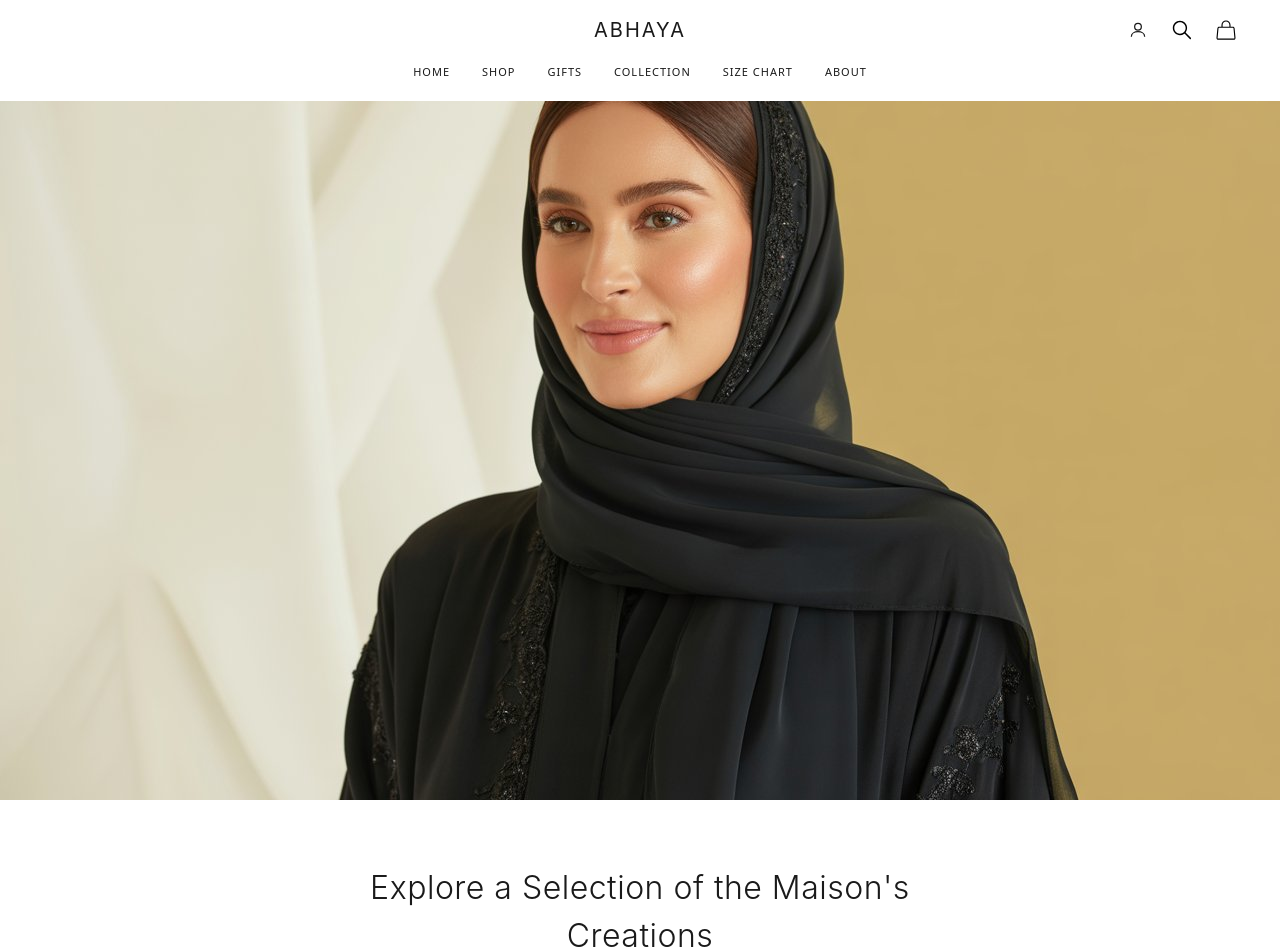
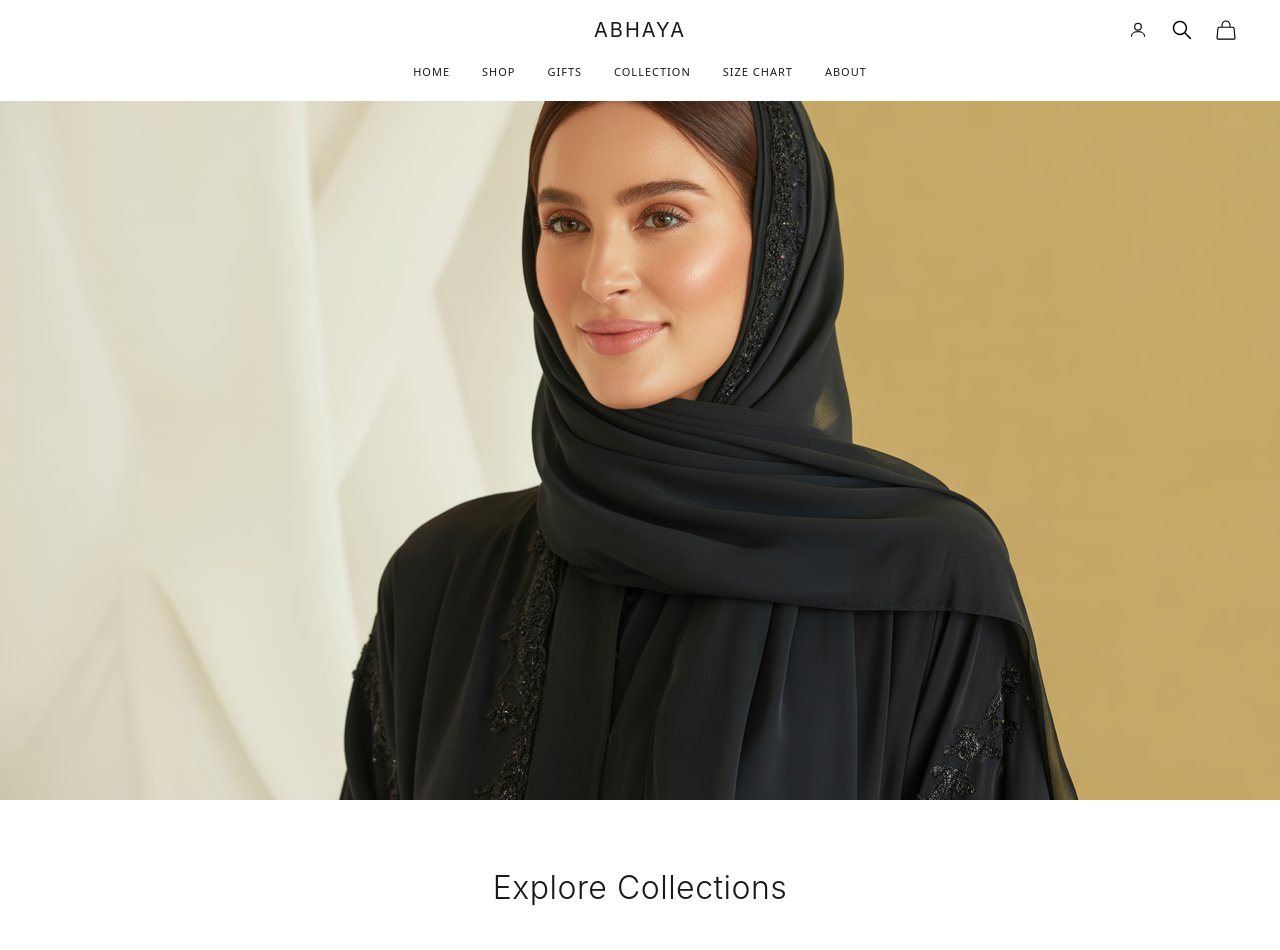
Before and after one commit to SumoodAmeen/e-commerce, a React (Vite) app: page / in a window 1280 px wide. Shown: the top 950 px of the page. Built offline with nearby package versions, Linux system fonts and the light colour scheme.

Commit message:
collections title changed

```diff
--- a/src/components/Collection.jsx
+++ b/src/components/Collection.jsx
@@ -32,7 +32,7 @@ const Collection = () => {
             {/* Section Header */}
             <div className="text-center mb-6 md:mb-10">
                 <h2 className="text-[22px] md:text-[32px] font-light text-[#1a1a1a] tracking-[0.5px]">
-                    Explore a Selection of the Maison's<br />Creations
+                    Explore Collections
                 </h2>
             </div>
 
```
